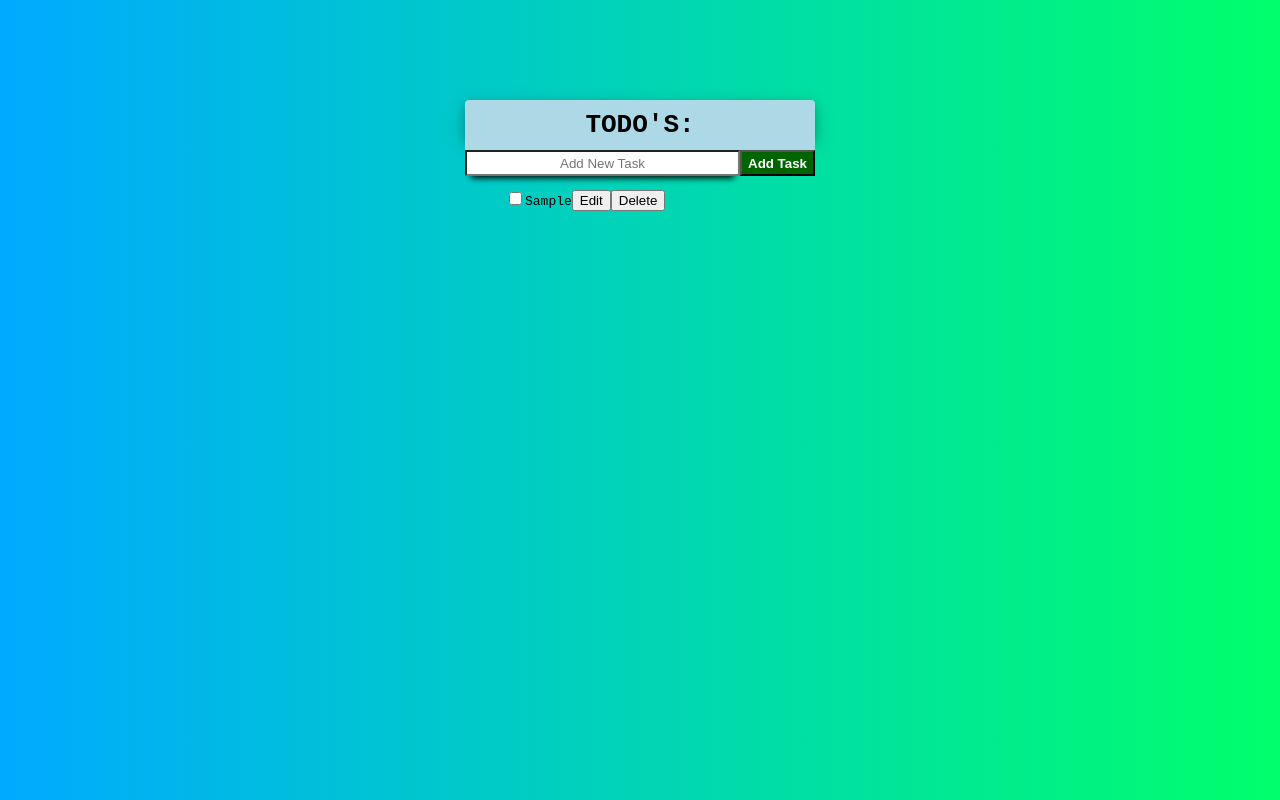
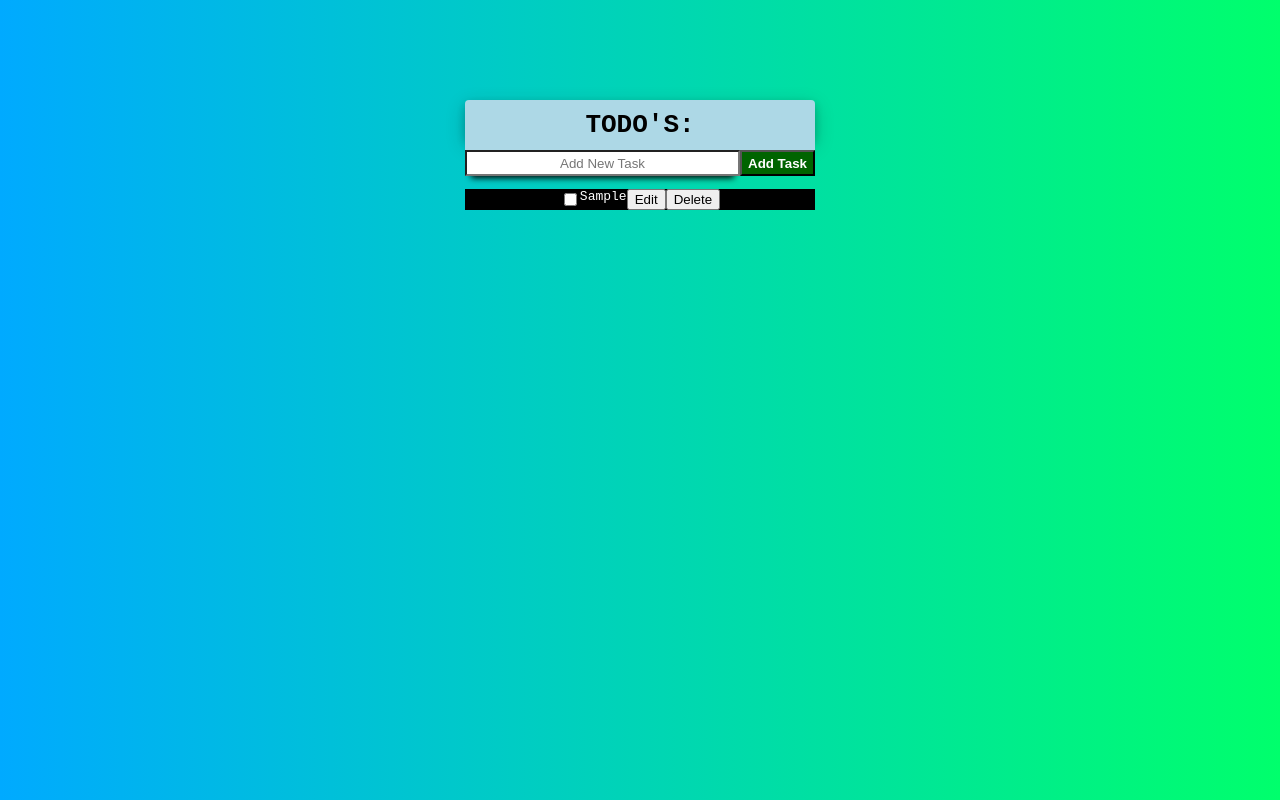
Before and after one commit to felixlutr/TODOS-App, a React (Vite) app: page / in a window 1280 px wide. Both pictures are taken after typing "Sample" into the empty fields and a click on the button "Add Task". Built offline with nearby package versions, Linux system fonts and the light colour scheme.

Commit message:
added stome css to the content rows

```diff
--- a/src/App.jsx
+++ b/src/App.jsx
@@ -8,6 +8,7 @@ import './styles.css'
 // []npm run dev
 // []go to chrome open http://localhost:5173
 
+// []get example from https://codesandbox.io/p/sandbox/z567lm8wp?file=%2Fsrc%2Fstyles.css%3A74%2C14
 // []done checkbox
 // [x]delete button
 // []sort by date\severity\done or not
@@ -53,7 +54,7 @@ const App = () => {
       <button className="inputTaskButton" onClick={() => generateTodo()}>Add Task</button>
       <ol>
         {todos?.map((todo) => (
-          <div key={`todo?key=${todo?.id}`}>
+          <div className="content" key={`todo?key=${todo?.id}`}>
             <input type="checkbox" onChange={event => this.props.handleChecked(event, index)} checked={todo.done} label="Done"/>
             <span>{todo?.name}</span>
             <button onClick={() => editTodo(todo.id)}>Edit</button>
--- a/src/styles.css
+++ b/src/styles.css
@@ -54,6 +54,22 @@ body {
 
 }
 
+.content {
+  display: flex;
+  margin-left: -40px;
+  margin-top: 10px;
+  padding: 0;
+  background-color: rgb(0, 0, 0);
+  color: white;
+  justify-content: center;
+
+
+}
+
+
+
+
+
 
 .taskCheckBoxUncomplete {
     width: 82%;
```
